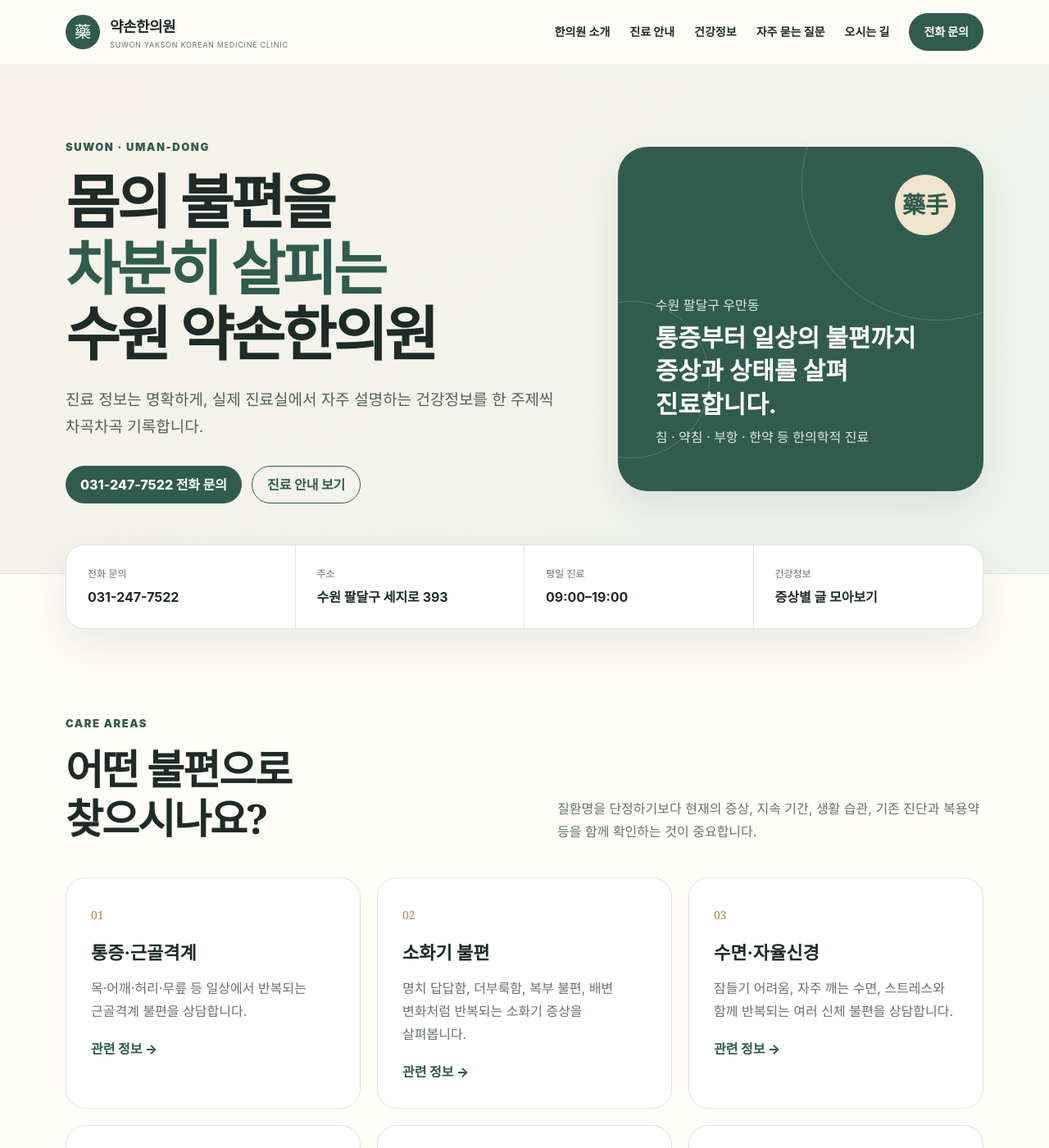
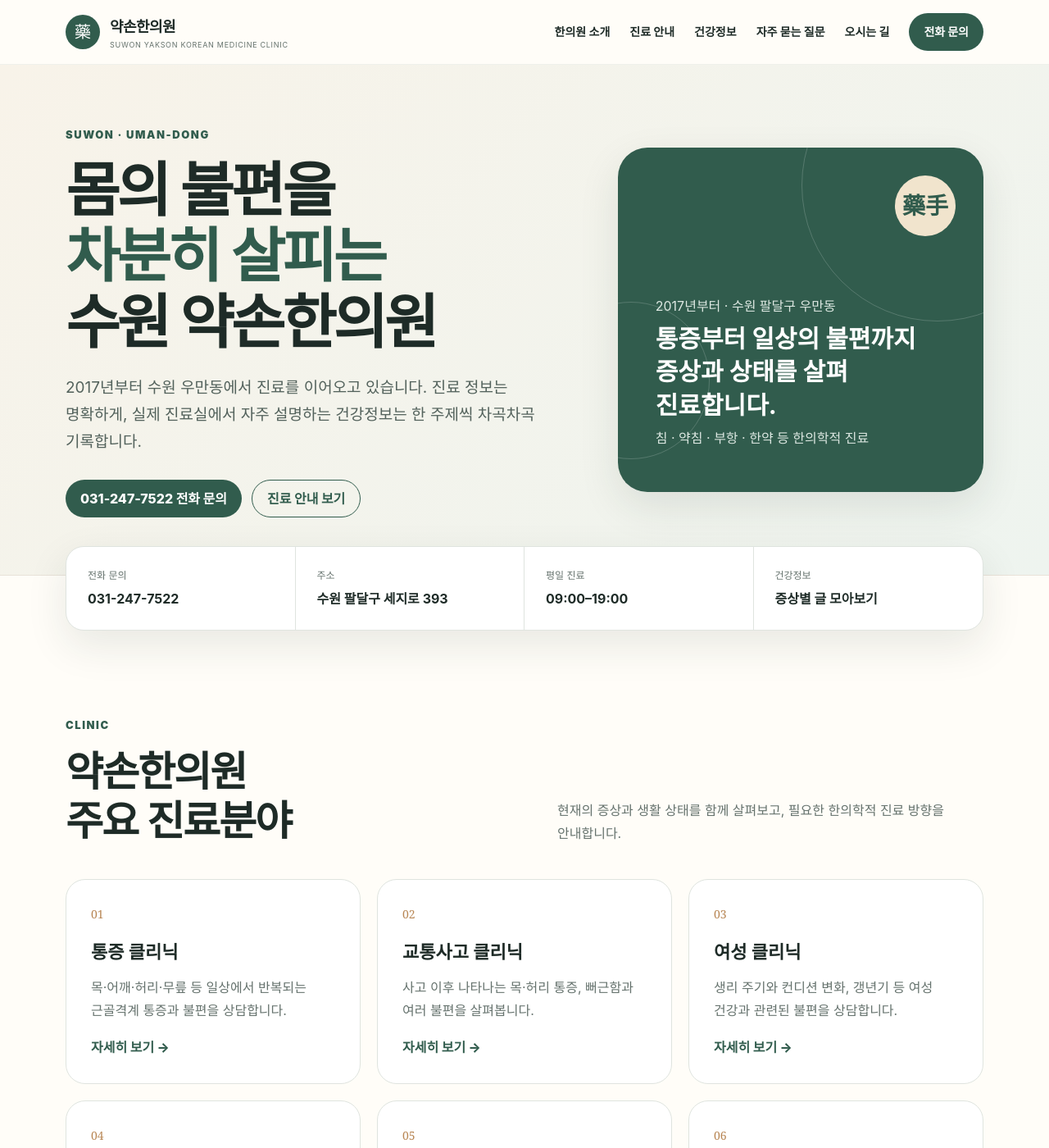
Before and after one commit to yaksonclinic/yakson-suwon-site, a Jekyll site: the page built from index.md, in a window 1280 px wide and 1400 px high. Shown: the whole window at 82% size. Built offline with Jekyll 4.4.1, drawn with Linux system fonts in a browser that asks for light colours; some of the changed text lies outside the part shown.

Commit message:
Add files via upload

```diff
--- a/index.md
+++ b/index.md
@@ -3,12 +3,44 @@
 title: "수원 약손한의원 | 우만동 한의원 진료·건강정보"
 description: "수원 팔달구 우만동 약손한의원의 진료시간, 위치, 진료 안내와 통증·소화·수면·체질 등 한의학 건강정보를 확인하세요."
 ---
+
+<style>
+  .clinic-cards{
+    grid-template-columns:repeat(3,minmax(0,1fr));
+  }
+  .clinic-cards .card{
+    position:relative;
+    min-height:250px;
+    display:flex;
+    flex-direction:column;
+  }
+  .clinic-cards .card-link{
+    margin-top:auto;
+  }
+  .clinic-cards .featured-clinic{
+    grid-column:span 2;
+  }
+  @media (max-width:900px){
+    .clinic-cards{
+      grid-template-columns:repeat(2,minmax(0,1fr));
+    }
+    .clinic-cards .featured-clinic{
+      grid-column:span 1;
+    }
+  }
+  @media (max-width:640px){
+    .clinic-cards{
+      grid-template-columns:1fr;
+    }
+  }
+</style>
+
 <section class="hero">
   <div class="container hero-inner">
     <div>
       <span class="eyebrow">SUWON · UMAN-DONG</span>
       <h1>몸의 불편을<br><em>차분히 살피는</em><br>수원 약손한의원</h1>
-      <p class="lead">진료 정보는 명확하게, 실제 진료실에서 자주 설명하는 건강정보를 한 주제씩 차곡차곡 기록합니다.</p>
+      <p class="lead">2017년부터 수원 우만동에서 진료를 이어오고 있습니다. 진료 정보는 명확하게, 실제 진료실에서 자주 설명하는 건강정보는 한 주제씩 차곡차곡 기록합니다.</p>
       <div class="hero-actions">
         <a class="button" href="{{ site.data.clinic.phone_uri }}">031-247-7522 전화 문의</a>
         <a class="button secondary" href="{{ '/treatment/' | relative_url }}">진료 안내 보기</a>
@@ -16,7 +48,7 @@
     </div>
     <div class="hero-card" aria-label="약손한의원 핵심 안내">
       <span class="seal">藥手</span>
-      <p>수원 팔달구 우만동</p>
+      <p>2017년부터 · 수원 팔달구 우만동</p>
       <strong>통증부터 일상의 불편까지<br>증상과 상태를 살펴 진료합니다.</strong>
       <p>침 · 약침 · 부항 · 한약 등 한의학적 진료</p>
     </div>
@@ -32,19 +64,93 @@
   </div>
 </div>
 
-<section class="section">
+<section class="section clinic-guide">
   <div class="container">
     <div class="section-head">
-      <div><span class="eyebrow">CARE AREAS</span><h2>어떤 불편으로<br>찾으시나요?</h2></div>
-      <p>질환명을 단정하기보다 현재의 증상, 지속 기간, 생활 습관, 기존 진단과 복용약 등을 함께 확인하는 것이 중요합니다.</p>
+      <div>
+        <span class="eyebrow">CLINIC</span>
+        <h2>약손한의원<br>주요 진료분야</h2>
+      </div>
+      <p>현재의 증상과 생활 상태를 함께 살펴보고, 필요한 한의학적 진료 방향을 안내합니다.</p>
     </div>
-    <div class="cards">
-      <article class="card"><span class="num">01</span><h3>통증·근골격계</h3><p>목·어깨·허리·무릎 등 일상에서 반복되는 근골격계 불편을 상담합니다.</p><a class="card-link" href="{{ '/health/pharmacopuncture-pain-care/' | relative_url }}">관련 정보 →</a></article>
-      <article class="card"><span class="num">02</span><h3>소화기 불편</h3><p>명치 답답함, 더부룩함, 복부 불편, 배변 변화처럼 반복되는 소화기 증상을 살펴봅니다.</p><a class="card-link" href="{{ '/health/epigastric-discomfort/' | relative_url }}">관련 정보 →</a></article>
-      <article class="card"><span class="num">03</span><h3>수면·자율신경</h3><p>잠들기 어려움, 자주 깨는 수면, 스트레스와 함께 반복되는 여러 신체 불편을 상담합니다.</p><a class="card-link" href="{{ '/health/sleep-and-autonomic-balance/' | relative_url }}">관련 정보 →</a></article>
-      <article class="card"><span class="num">04</span><h3>두통·어지럼</h3><p>두통이나 어지럼이 반복될 때 발생 양상과 동반 증상을 확인하고 필요한 진료 방향을 안내합니다.</p><a class="card-link" href="{{ '/health/headache-dizziness/' | relative_url }}">관련 정보 →</a></article>
-      <article class="card"><span class="num">05</span><h3>여성 건강</h3><p>갱년기 전후의 변화, 생리와 컨디션 변화 등 여성의 생애주기와 관련된 불편을 상담합니다.</p><a class="card-link" href="{{ '/health/menopause-care/' | relative_url }}">관련 정보 →</a></article>
-      <article class="card"><span class="num">06</span><h3>체질·냉증</h3><p>손발이 차거나 쉽게 피로한 느낌 등 반복되는 생활 불편을 생활습관과 함께 살펴봅니다.</p><a class="card-link" href="{{ '/health/cold-hands-feet/' | relative_url }}">관련 정보 →</a></article>
+
+    <div class="cards clinic-cards">
+      <article class="card">
+        <span class="num">01</span>
+        <h3>통증 클리닉</h3>
+        <p>목·어깨·허리·무릎 등 일상에서 반복되는 근골격계 통증과 불편을 상담합니다.</p>
+        <a class="card-link" href="{{ '/health/pharmacopuncture-pain-care/' | relative_url }}">자세히 보기 →</a>
+      </article>
+
+      <article class="card">
+        <span class="num">02</span>
+        <h3>교통사고 클리닉</h3>
+        <p>사고 이후 나타나는 목·허리 통증, 뻐근함과 여러 불편을 살펴봅니다.</p>
+        <a class="card-link" href="{{ '/treatment/' | relative_url }}">자세히 보기 →</a>
+      </article>
+
+      <article class="card">
+        <span class="num">03</span>
+        <h3>여성 클리닉</h3>
+        <p>생리 주기와 컨디션 변화, 갱년기 등 여성 건강과 관련된 불편을 상담합니다.</p>
+        <a class="card-link" href="{{ '/health/menopause-care/' | relative_url }}">자세히 보기 →</a>
+      </article>
+
+      <article class="card">
+        <span class="num">04</span>
+        <h3>산후 클리닉</h3>
+        <p>출산 후 회복 과정에서 나타나는 피로감과 컨디션 변화를 함께 살펴봅니다.</p>
+        <a class="card-link" href="{{ '/treatment/' | relative_url }}">자세히 보기 →</a>
+      </article>
+
+      <article class="card">
+        <span class="num">05</span>
+        <h3>소화기 클리닉</h3>
+        <p>더부룩함, 명치 답답함, 복부 불편 등 반복되는 소화기 증상을 살펴봅니다.</p>
+        <a class="card-link" href="{{ '/health/epigastric-discomfort/' | relative_url }}">자세히 보기 →</a>
+      </article>
+
+      <article class="card">
+        <span class="num">06</span>
+        <h3>비염·호흡기 클리닉</h3>
+        <p>비염, 코막힘 등 반복되는 코·호흡기 불편을 증상 양상과 함께 확인합니다.</p>
+        <a class="card-link" href="{{ '/treatment/' | relative_url }}">자세히 보기 →</a>
+      </article>
+
+      <article class="card">
+        <span class="num">07</span>
+        <h3>소아 클리닉</h3>
+        <p>성장기 아이의 식욕, 체력, 반복되는 생활 불편 등을 전반적으로 살펴봅니다.</p>
+        <a class="card-link" href="{{ '/treatment/' | relative_url }}">자세히 보기 →</a>
+      </article>
+
+      <article class="card">
+        <span class="num">08</span>
+        <h3>체질·보약 클리닉</h3>
+        <p>평소 체질적 특성과 피로, 냉증 등 반복되는 불편을 생활습관과 함께 살펴봅니다.</p>
+        <a class="card-link" href="{{ '/health/cold-hands-feet/' | relative_url }}">자세히 보기 →</a>
+      </article>
+
+      <article class="card">
+        <span class="num">09</span>
+        <h3>약침 클리닉</h3>
+        <p>증상과 상태를 확인한 뒤 필요한 경우 약침을 포함한 한의학적 진료를 안내합니다.</p>
+        <a class="card-link" href="{{ '/health/pharmacopuncture-pain-care/' | relative_url }}">자세히 보기 →</a>
+      </article>
+
+      <article class="card">
+        <span class="num">10</span>
+        <h3>공진단·경옥고 클리닉</h3>
+        <p>피로와 체력 저하 등 현재 상태를 확인하고 한약 상담을 진행합니다.</p>
+        <a class="card-link" href="{{ '/treatment/' | relative_url }}">자세히 보기 →</a>
+      </article>
+
+      <article class="card featured-clinic">
+        <span class="num">11</span>
+        <h3>다이어트 클리닉</h3>
+        <p>체질과 생활습관, 식사 패턴을 함께 살펴 개인별 한방 체중관리 방향을 상담합니다.</p>
+        <a class="card-link" href="{{ '/treatment/' | relative_url }}">자세히 보기 →</a>
+      </article>
     </div>
   </div>
 </section>
@@ -77,7 +183,7 @@
   <div class="container">
     <div class="section-head">
       <div><span class="eyebrow">HEALTH LIBRARY</span><h2>건강정보를<br>계속 쌓습니다.</h2></div>
-      <p>환자분들이 자주 궁금해하시는 내용을 주제별로 나누어 쉽고 정확하게 정리합니다.</p>
+      <p>검색엔진과 AI가 주제를 명확히 이해할 수 있도록 한 페이지에 한 주제씩, 질문에 답하는 방식으로 정리합니다.</p>
     </div>
     <div class="post-grid">
       {% for post in site.posts limit:6 %}
```
